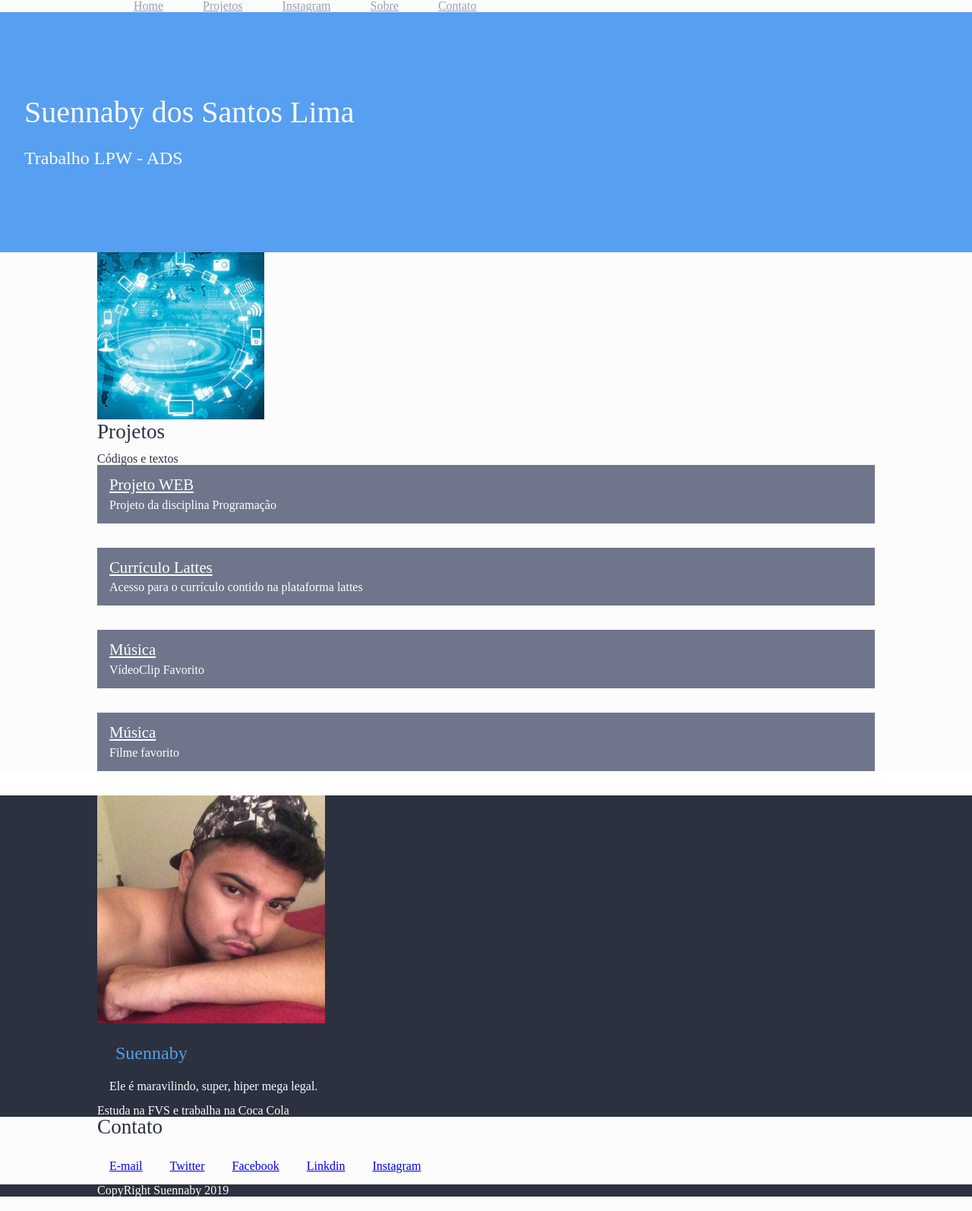
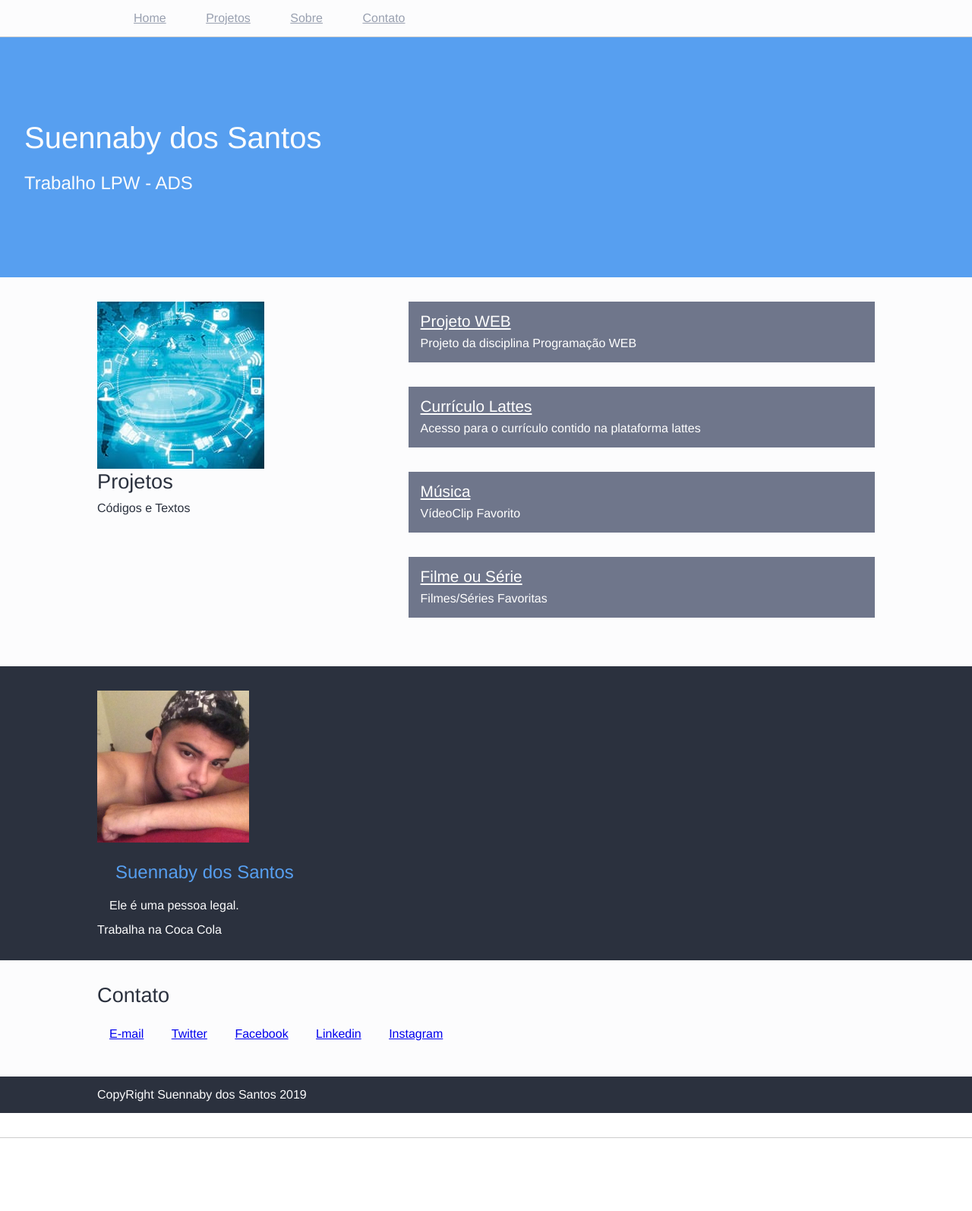
Before and after one commit to apico101010/AulasProgramacaoWeb, a PHP site: page / in a window 1280 px wide. Shown: the whole page at 76% size. Run offline with PHP 8.4, Linux system fonts and the light colour scheme.

Commit message:
Aula parte 1
Aula parte 1

```diff
--- a/estilos/blog.css
+++ b/estilos/blog.css
@@ -1,5 +1,11 @@
 body {
     font-family: Helvetica, sans-serif;
+
+}
+
+section img{
+    width: 100%;
+    max-width: 300px;
 }
 
 header {
@@ -8,49 +14,43 @@ header {
     padding-bottom: 1em;
 }
 
-header li{
+header li {
     display: inline-block;
     margin-left: 3em;
 }
 
-#contato li{
+#contato li {
     display: inline-block;
     margin: 1em;
 }
 
-
-.container{
-    padding-left:10%;
+.container {
+    padding-left: 10%;
     padding-right: 10%;
-
 }
 
-section{
+section {
     padding-top: 2em;
     padding-bottom: 2em;
+}
 
-}
-.identificacao{
+.identificacao {
     background-color: #579FF0;
     color: #FCFCFD;
     padding: 7em 2em;
-
 }
 
-
-.identificacao h1{
-    font-size:2.5em;
+.identificacao h1 {
+    font-size: 2.5em;
     margin-bottom: 0.7em;
 }
 
-.identificacao h2{
+.identificacao h2 {
     font-size: 1.5em;
     font-weight: lighter;
 }
 
-
-
-section h3{
+section h3 {
     font-size: 1.7em;
     margin-bottom: 0.5em;
 }
@@ -58,13 +58,6 @@ section h3{
 header li a {
     color: #99A0B0;
     font-weight: lighter;
-
-}
-
-.styleprojetos li p {
-    color: #fff;
-    margin-top: 0.5em;
-
 }
 
 .escuras {
@@ -72,13 +65,22 @@ header li a {
     color: #FCFCFD;
 }
 
-.claras{
+.claras {
     background-color: #FCFCFD;
     color: #2B313E;
 }
 
+.projetos-header{
+    float: left;
+
+}
+
+.styleprojetos{
+    margin-left: 40%;
+}
+
 .styleprojetos li {
-    background-color:#6F768B;
+    background-color: #6F768B;
     padding: 1em;
     margin-bottom: 2em;
 }
@@ -86,6 +88,14 @@ header li a {
 .styleprojetos li a {
     color: #ffffff;
     font-size: 1.3em;
+
+}
+
+.styleprojetos li p {
+    color: #fff;
+    margin-top: 0.5em;
+    text-align: justify;
+    line-height: 1.2;
 }
 
 #sobre p.text {
@@ -99,7 +109,7 @@ header li a {
 }
 
 #sobre img {
-    width:300px;
+    width: 200px;
 }
 
 footer {
--- a/index.html
+++ b/index.html
@@ -1,164 +1,111 @@
 <!DOCTYPE html>
 <html>
     <head>
-
-        <meta charset = "utf-8">
-        <title>Blog de Suennaby</title>
+        <meta charset="utf-8">
+        <title>Blog de Suennaby dos Santos</title>
+        <link rel="stylesheet" href="estilos/reset.css">
         <link rel="stylesheet" href="estilos/blog.css">
-        <link rel="stylesheet" href="estilos/reset.css">
-
-
 
     </head>
-
 
     <body>
 
         <header class="claras container">
             <nav>
                 <ul>
-
                     <li><a href="#">Home</a></li>
                     <li><a href="#projetos">Projetos</a></li>
-                  <li><a href="./instagram.html" target="_blanck">Instagram</a></li>
-                  <li><a href="#">Sobre</a></li>
-                  <li><a href="#">Contato</a></li>
-
+                    <li><a href="#sobre">Sobre</a></li>
+                    <li><a href="#contato">Contato</a></li>
                 </ul>
-
-
             </nav>
-
-
-
-
-
 
         </header>
 
-
-       <section class = "identificacao">
-         <h1>Suennaby dos Santos Lima</h1>
+        <section class="identificacao">
+            <h1>Suennaby dos Santos</h1>
             <h2>Trabalho LPW - ADS</h2>
         </section>
 
-
-       <section id="projetos" class="claras container" >
-          <img alt="Imagem que apresenta diversos itens" src="Imagens/tecnologia.jpg">
+        <section id="projetos" class="claras container">
+            <div class="projetos-header">
+            <img alt="Imagem que apresenta diversos itens presentes na tecnologia" src="imagens/tecnologia.jpg">
             <h3>Projetos</h3>
-          <p>Códigos e textos</p>
-
-
+            <p>Códigos e Textos</p>
+        </div>
 
             <ul class="styleprojetos">
-
                 <li>
-
-           <a href="https://github.com/apico101010/AulasProgramacaoWeb">Projeto WEB</a>
-
-           <p>Projeto da disciplina Programação</p>
-
-
-
-
+                    <a href="https://github.com/kelvezu55/AulasProgramacaoWeb">Projeto WEB</a>
+                    <p>Projeto da disciplina Programação WEB</p>
                 </li>
                 <li>
-
-              <a href="http://lattes.cnpg.br/">Currículo Lattes</a>
-
+                        <a href="http://lattes.cnpq.br/">Currículo Lattes</a>
                         <p>Acesso para o currículo contido na plataforma lattes</p>
-
-
-
-
                 </li>
                 <li>
-
-                 <a href="https://www.youtube.com/watch?v=3tmd-ClpJxA">Música</a>
-
+                        <a href="https://www.youtube.com/watch?v=t3j9ll-EWMI&list=RDt3j9ll-EWMI&start_radio=1">Música</a>
                         <p>VídeoClip Favorito</p>
-
-
-
-
                 </li>
                 <li>
-
-                    <a href="https://www.youtube.com/watch?v=Y1kIjFJSxIc">Música</a>
-
-                    <p>Filme favorito</p>
-
-
-
-
+                        <a href="https://www.youtube.com/results?search_query=oraçoes+para+bobby+comdubladopleto+">Filme ou Série</a>
+                        <p>Filmes/Séries Favoritas</p>
                 </li>
 
 
             </ul>
 
-
-
         </section>
 
-       <section id="sobre" class = "escuras container">
-         <img alt="Foto de Suennaby" src="Imagens/IMG_2090.JPG">
-         <p class = "bio">Suennaby</p>
-         <p class = "text">Ele é maravilindo, super, hiper mega legal.</p>
-         <p>Estuda na FVS e trabalha na Coca Cola
+        <section id="sobre" class="escuras container">
+            <img alt="Foto de Suennaby dos Santos" src="imagens/IMG_2090.JPG">
+            <p class="bio">Suennaby dos Santos</p>
+            <p class="text">Ele é uma pessoa legal.
             </p>
+            <p>Trabalha na Coca Cola</p>
 
         </section>
 
         <section id="contato" class="claras container">
             <h3>Contato</h3>
 
-
             <ul>
-             <li><a href="mailto:suennabyl@gmail.com">E-mail</a></li>
-             <li><a href="mailto:suennabyl@gmail.com">Twitter</a></li>
-             <li><a href="mailto:suennabyl@gmail.com">Facebook</a></li>
-             <li><a href="mailto:suennabyl@gmail.com">Linkdin</a></li>
-             <li><a href="https://www.instagram.com/suennaby/">Instagram</a></li>
+                <li><a href="mailto:adriano@fvs.edu.br">E-mail</a></li>
+                <li><a href="mailto:adriano@fvs.edu.br">Twitter</a></li>
+                <li><a href="mailto:adriano@fvs.edu.br">Facebook</a></li>
+                <li><a href="mailto:adriano@fvs.edu.br">Linkedin</a></li>
+                <li><a href="mailto:adriano@fvs.edu.br">Instagram</a></li>
             </ul>
-
-
-
-
 
         </section>
 
-       <footer class = "escuras container">
 
-         <p>CopyRight Suennaby 2019</p>
+        <footer class="escuras container">
+            <p>CopyRight Suennaby dos Santos 2019</p>
         </footer>
 
-      <!--Listas Ordenadas e Não Ordenadas-->
+        <!-- Listas Ordenadas e Não Ordenadas -->
 
-      <!--Define uma região de cabeçalho de uma página-->
+        <!-- Define uma região de cabeçalho de uma pagina  -->
         <header></header>
 
-      <!--Define uma região de rodapé-->
+        <!--Define uma região de rodapé -->
         <footer></footer>
 
-      <!--Define uma região de navegação de página ou seção-->
+        <!-- Define uma Região de navegação de página ou seção -->
         <nav></nav>
 
-      <!--Define uma região lógica de uma págiana ou agrupamento de conteúdo -->
+        <!-- Define um região lógica de uma página
+        ou agrupamento de conteúdo -->
         <section></section>
 
-      <!--Define um artigo ou peça completa de conteúdo-->
+        <!-- Define um artigo ou peça
+            completa de conteudo -->
         <article></article>
 
-
-      <!--Define um conteúdo secundário ou relacionado -->
+        <!-- Define um contúdo secundário ou relacionado -->
         <aside></aside>
-
-
-
-
 
     </body>
 
-
-
 </html>
```
Also changed, not shown: imagens/IMG_2090.JPG (added), imagens/tecnologia.jpg (added). Lines whose indentation alone changed are shown as unchanged.
